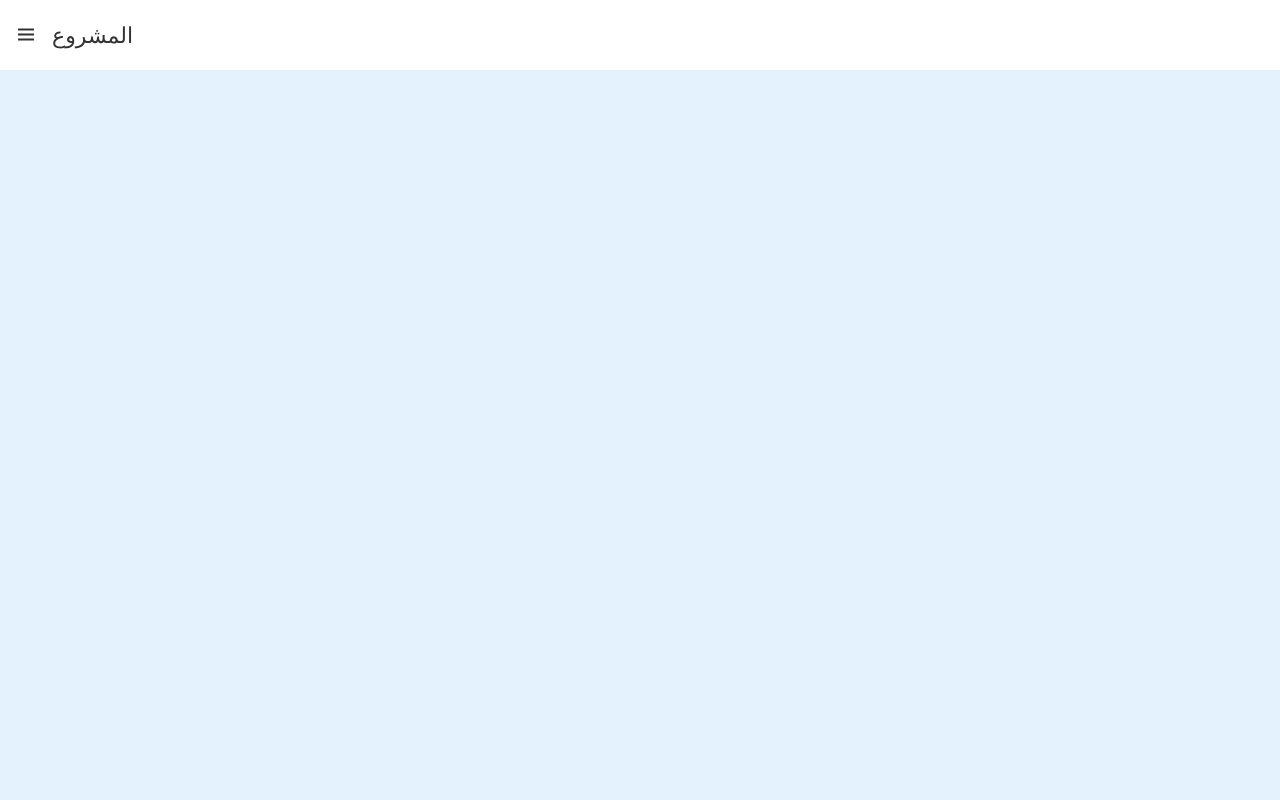
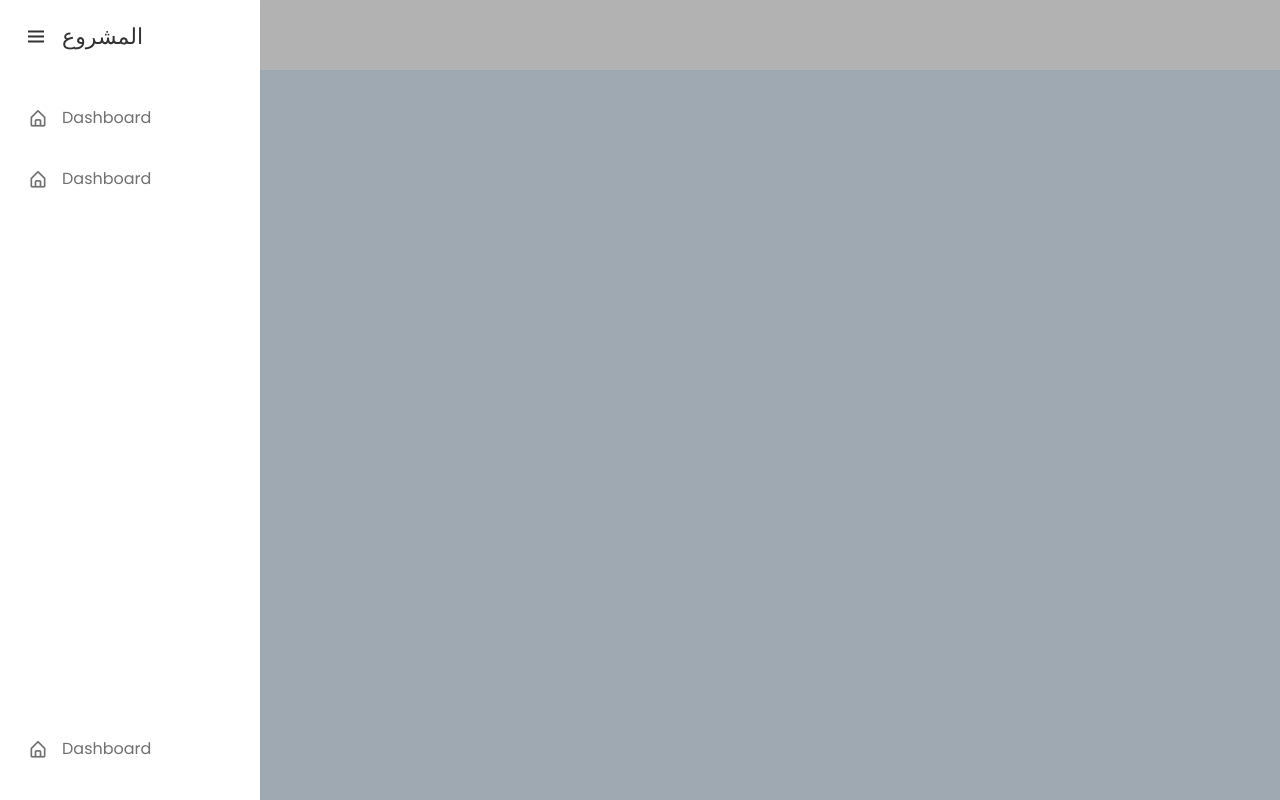
Before and after one commit to csGashGari/MyPage, a plain HTML site: page index.html in a window 1280 px wide. Both pictures are taken after a click on the icon 26 px from the left and 35 px from the top of the page. Drawn offline with nearby package versions, Linux system fonts and the light colour scheme.

Commit message:
Update SideBar.css

```diff
--- a/SideBar.css
+++ b/SideBar.css
@@ -1,4 +1,4 @@
-  /*Google Fonts - Poppins*/
+/* Google Fonts - Poppins */
 @import url("https://fonts.googleapis.com/css2?family=Poppins:wght@300;400;500;600&display=swap");
 * {
   margin: 0;
@@ -7,7 +7,6 @@
   font-family: "Poppins", sans-serif;
 }
 body {
-    text-align: right;
   min-height: 100%;
   background: #e3f2fd;
 }
@@ -18,21 +17,19 @@
   height: 70px;
   width: 100%;
   display: flex;
-    align-items: right;
+  align-items: center;
   background: #fff;
   box-shadow: 0 0 1px rgba(0, 0, 0, 0.1);
 }
-  nav .logo{
+nav .logo {
   display: flex;
   align-items: center;
-    margin-left: 0 24px;
+  margin: 0 24px;
 }
-
-  .logo .menu-icon{
+.logo .menu-icon {
   color: #333;
   font-size: 24px;
-    margin: 14px;
-    font-weight: 500;
+  margin-right: 14px;
   cursor: pointer;
 }
 .logo .logo-name {
@@ -40,28 +37,28 @@
   font-size: 22px;
   font-weight: 500;
 }
-  nav .sidebar{
+nav .sidebar {
   position: fixed;
   top: 0;
-    left: 100%;
+  left: -100%;
   height: 100%;
   width: 260px;
-    padding: 20px 0 ;
+  padding: 20px 0;
   background-color: #fff;
-    box-shadow: 0 5 10px rgba(0, 0, 0, 0.1);
+  box-shadow: 0 5px 1px rgba(0, 0, 0, 0.1);
   transition: all 0.4s ease;
 }
 nav.open .sidebar {
-    left: 1659px;/*Open SideBar From Right to left*/
+  left: 0;
 }
-  .sidebar .sidebar-content{
+.sidebar .sidebar-content {
   display: flex;
   height: 100%;
   flex-direction: column;
   justify-content: space-between;
   padding: 30px 16px;
 }
-  .sidebar-content .list{
+.sidebar-content .list {
   list-style: none;
 }
 .list .nav-link {
@@ -72,28 +69,37 @@
   border-radius: 8px;
   text-decoration: none;
 }
-  .lists .nav-link:hover {
-    background-color: #e3f2fd;
+.lists .nav-link:hover,
+.list .nav-link:hover {
+  background-color: #4070f4;
 }
-  .nav-link:hover{
-    background-color: #e3f2fd;
-  }
-  .nav-link .icon{
+.nav-link .icon {
   margin-right: 14px;
   font-size: 20px;
   color: #707070;
 }
-  .nav-link .link{
+.nav-link .link {
   font-size: 16px;
   color: #707070;
   font-weight: 400;
 }
 .lists .nav-link:hover .icon,
 .lists .nav-link:hover .link,
+.list .nav-link:hover .icon,
 .list .nav-link:hover .link {
-    color: #000;
+  color: #fff;
 }
-
+.overlay {
+  position: fixed;
+  top: 0;
+  left: -100%;
+  height: 1000vh;
+  width: 200%;
+  opacity: 0;
+  pointer-events: none;
+  transition: all 0.4s ease;
+  background: rgba(0, 0, 0, 0.3);
+}
 nav.open ~ .overlay {
   opacity: 1;
   left: 260px;
```
Lines whose indentation alone changed are shown as unchanged.
